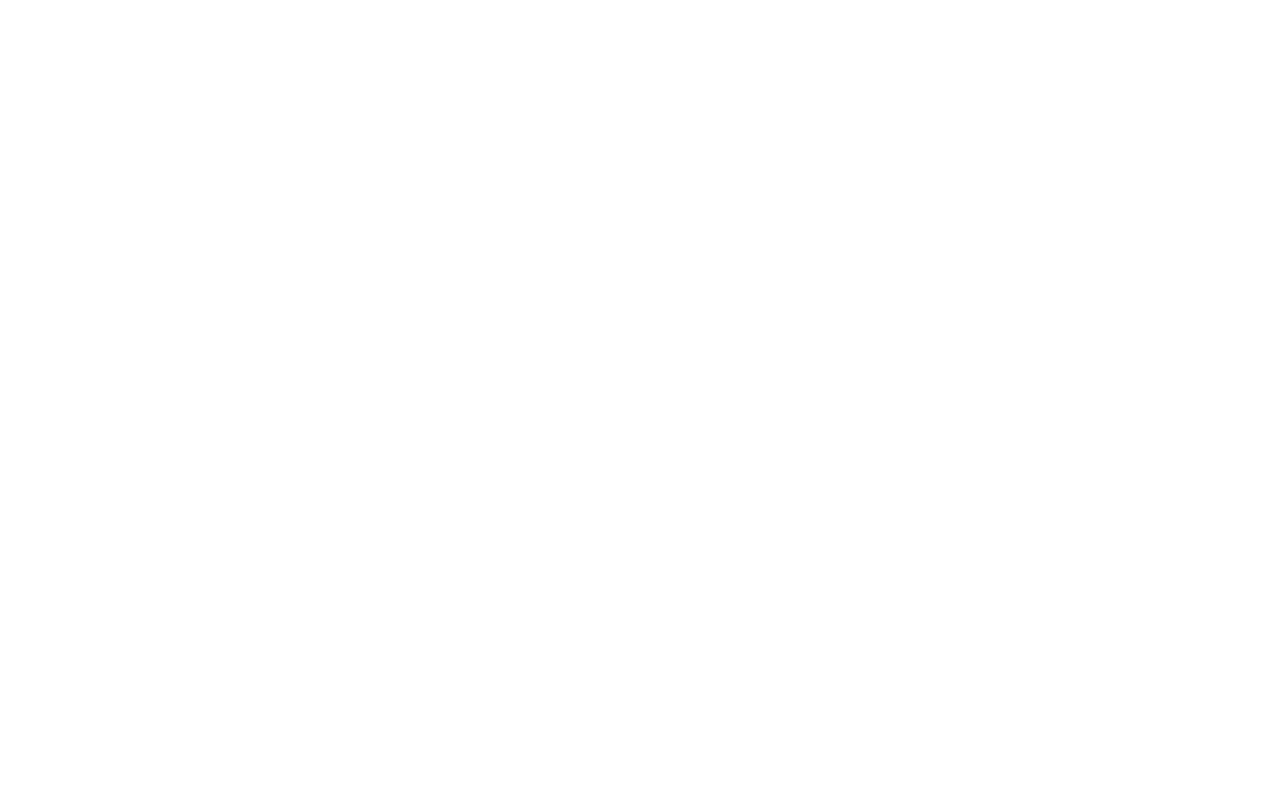
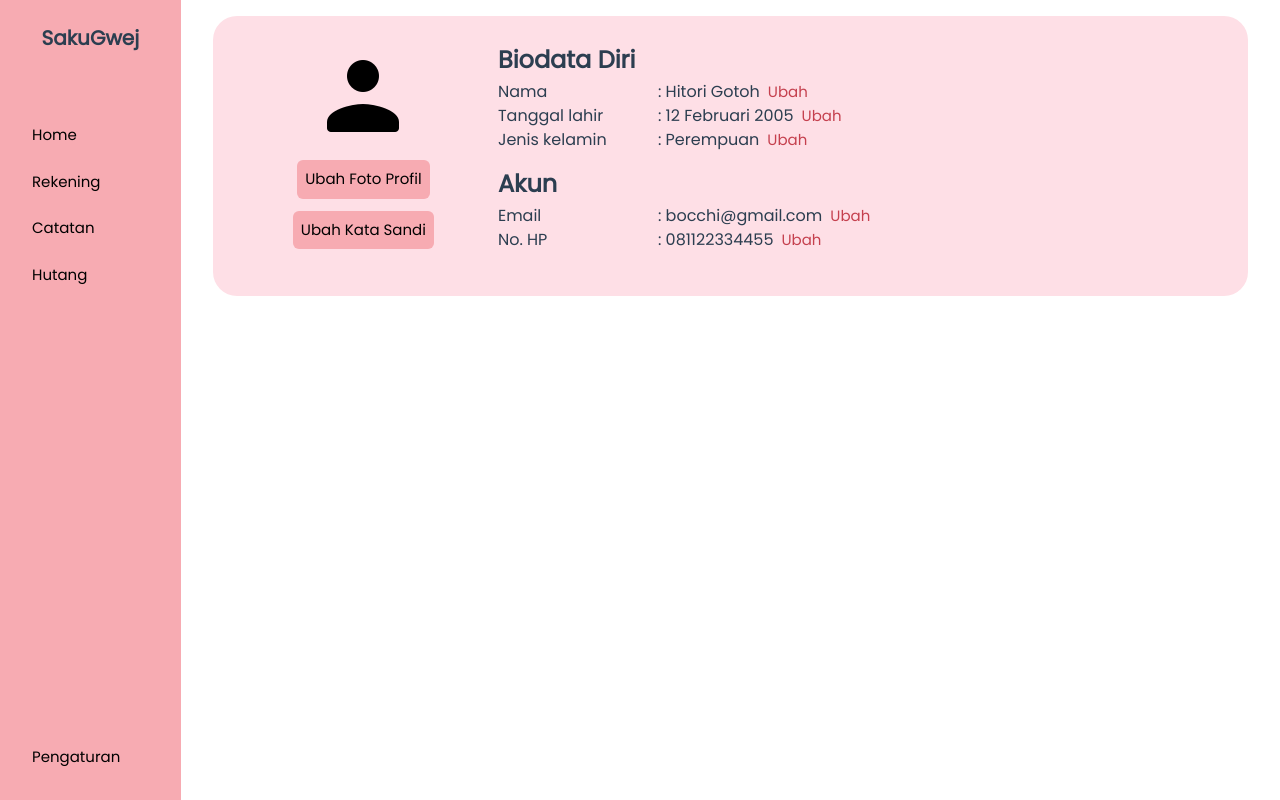
Before and after one commit to DzakyFattan/SakuGwej-Frontend, a Vue app: page /profile in a window 1280 px wide. Before the commit this address had no page. Built offline with nearby package versions, Linux system fonts and the light colour scheme.

Commit message:
feat: add profile page

```diff
--- a/src/assets/main.css
+++ b/src/assets/main.css
@@ -13,6 +13,27 @@
   --bocchi-light: #FEDFE6;
   --ryo-light: #A2BEDD;
 }
+
+.bg-color-main-bocchi {
+  background-color: var(--bocchi);
+}
+
+.bg-color-secondary-bocchi {
+  background-color: var(--bocchi-light);
+}
+
+.text-color-main-bocchi {
+  color: var(--bocchi);
+}
+
+.text-color-secondary-bocchi {
+  color: var(--bocchi-light);
+}
+
+.text-color-kita-main {
+  color: var(--kita);
+}
+
 
 
 .green {
@@ -81,7 +102,7 @@ body {
   border-radius: 16px;
 }
 
-button {
+.form-container button {
   width: 120px;
   height: 50px;
   background: var(--ryo);
--- a/src/components/NavigationBar.vue
+++ b/src/components/NavigationBar.vue
@@ -1,5 +1,4 @@
 <script setup lang="ts">
-
 </script>
 
 <template>
@@ -12,11 +11,13 @@
         <a href="/catatan" class="navigation-bar-item">Catatan</a>
         <a href="/hutang" class="navigation-bar-item">Hutang</a>
       </div>
-      <a href="/pengaturan" class="mb-8">Pengaturan</a>
+      <a href="/profile" class="mb-8">Pengaturan</a>
     </div>
   </div>
 </template>
 
 <style scoped>
-
+a {
+  color: #000;
+}
 </style>
--- /dev/null
+++ b/src/components/Profile.vue
@@ -0,0 +1,13 @@
+<script setup la
+  components: { general },ng="ts">
+import General from "./profile/General.vue";
+</script>
+
+<template>
+  <div class="w-full h-screen flex">
+    <General />
+  </div>
+</template>
+
+<style scoped>
+</style>
--- /dev/null
+++ b/src/components/profile/General.vue
@@ -0,0 +1,52 @@
+<template>
+  <div
+    class="flex flex-row rounded-3xl bg-color-secondary-bocchi my-4 p-4 w-full h-fit mx-8"
+  >
+    <div class="flex flex-col mx-16 mb-2 items-center">
+      <img src="/src/assets/icons/user.png" alt="user" class="w-24 m-4" />
+      <button class="bg-color-main-bocchi rounded-md p-2 text-black mb-3">
+        Ubah Foto Profil
+      </button>
+      <button class="bg-color-main-bocchi rounded-md p-2 text-black">
+        Ubah Kata Sandi
+      </button>
+    </div>
+    <div class="my-3 flex flex-col">
+      <div>
+        <p class="font-bold text-2xl">Biodata Diri</p>
+        <div class="mt-1 mb-4">
+          <div class="flex flex-row">
+            <p class="text-base w-40">Nama</p>
+            <p class="text-base">: Hitori Gotoh</p>
+            <button class="ml-2 text-color-kita-main">Ubah</button>
+          </div>
+          <div class="flex flex-row">
+            <p class="text-base w-40">Tanggal lahir</p>
+            <p class="text-base">: 12 Februari 2005</p>
+            <button class="ml-2 text-color-kita-main">Ubah</button>
+          </div>
+          <div class="flex flex-row">
+            <p class="text-base w-40">Jenis kelamin</p>
+            <p class="text-base">: Perempuan</p>
+            <button class="ml-2 text-color-kita-main">Ubah</button>
+          </div>
+        </div>
+      </div>
+      <div>
+        <p class="font-bold text-2xl">Akun</p>
+        <div class="mt-1 mb-4">
+          <div class="flex flex-row">
+            <p class="text-base w-40">Email</p>
+            <p class="text-base">: bocchi@gmail.com</p>
+            <button class="ml-2 text-color-kita-main">Ubah</button>
+          </div>
+          <div class="flex flex-row">
+            <p class="text-base w-40">No. HP</p>
+            <p class="text-base">: 081122334455</p>
+            <button class="ml-2 text-color-kita-main">Ubah</button>
+          </div>
+        </div>
+      </div>
+    </div>
+  </div>
+</template>
--- a/src/router/index.ts
+++ b/src/router/index.ts
@@ -18,6 +18,11 @@ const router = createRouter({
       component: () => import("../views/LoginView.vue"),
     },
     {
+      path: "/profile",
+      name: "profile",
+      component: () => import("../views/ProfileView.vue"),
+    },
+    {
       // cuma template
       // elemen home, rekening, catatan, dan hutang tambah lagi di bawah
       path: "/dashboard",
--- /dev/null
+++ b/src/views/ProfileView.vue
@@ -0,0 +1,13 @@
+<script setup lang="ts">
+import Profile from "../components/Profile.vue";
+import NavigationBar from "../components/NavigationBar.vue";
+</script>
+
+<template>
+  <main>
+    <div class="app-container">
+      <NavigationBar />
+      <Profile />
+    </div>
+  </main>
+</template>
```
Also changed, not shown: src/assets/icons/user.png (added).
